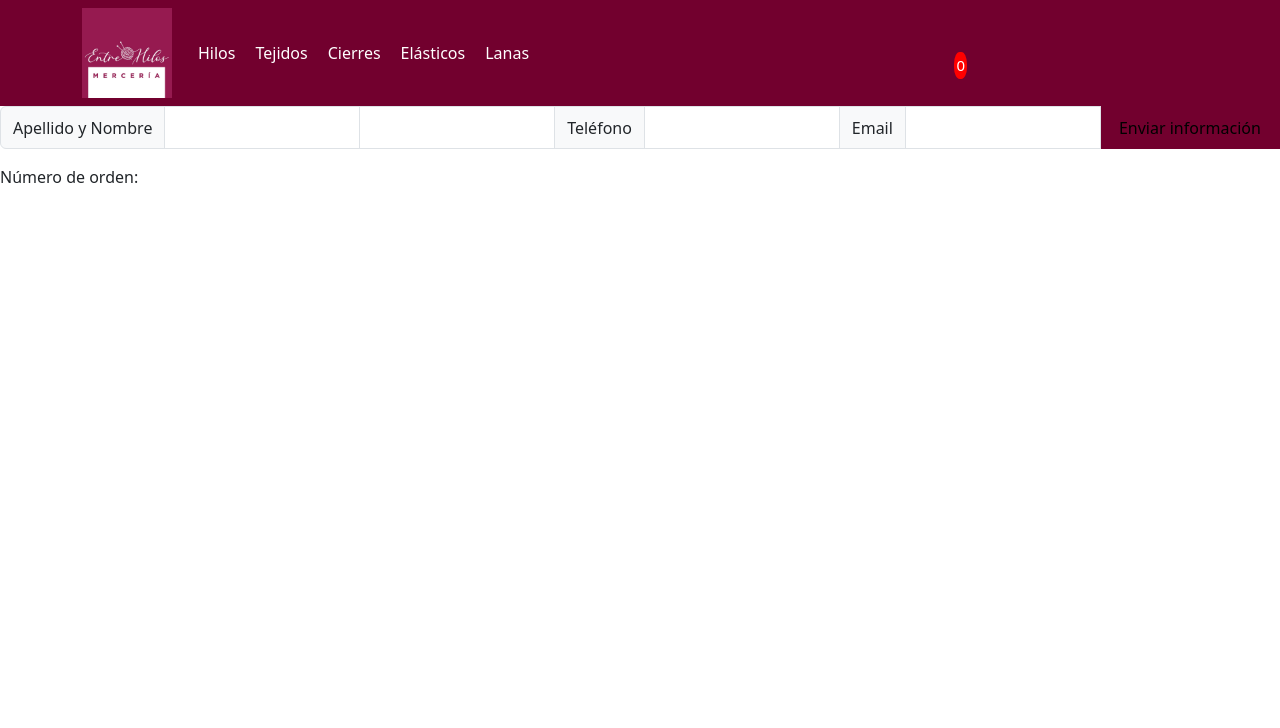
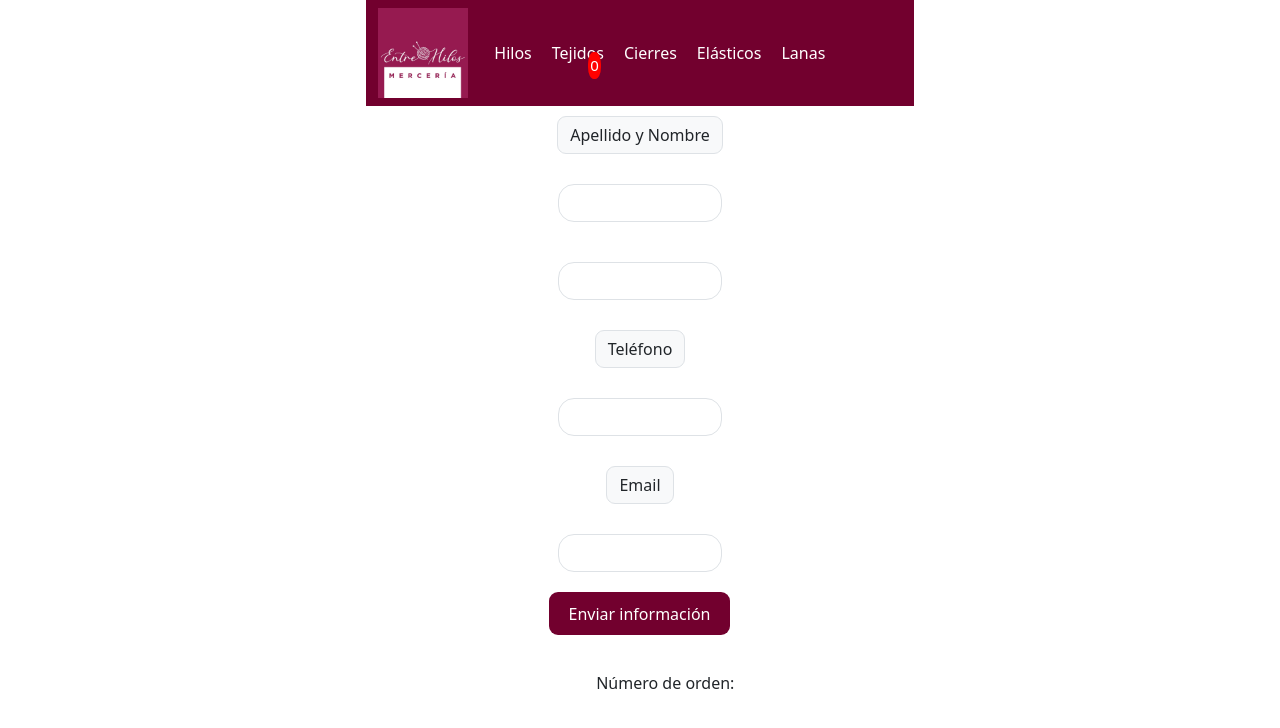
Before and after one commit to MatiasValdezFED/Proyecto-EH-ReactJS, a React (Vite) app: page /checkout in a window 1280 px wide. Shown: the top 728 px of the page. Built offline with nearby package versions, Linux system fonts and the light colour scheme; some icons are missing.

Commit message:
CSS Form

```diff
--- a/src/components/Checkout.jsx
+++ b/src/components/Checkout.jsx
@@ -86,10 +86,12 @@ const Checkout = () => {
             aria-label="Email"
             onChange={(e) => setEmail(e.target.value)}
           />
-          <button type="submit">Enviar información</button>
+          <button className="carritoFinalizar" type="submit">
+            Enviar información
+          </button>
         </InputGroup>
       </form>
-      <p>Número de orden: {orderId} </p>
+      <p className="order">Número de orden: {orderId} </p>
     </div>
   );
 };
--- a/src/index.css
+++ b/src/index.css
@@ -324,10 +324,35 @@ button{
 }
 
 .carritoFinalizar{
-  border-radius: 9px;
+  border-radius: 9px !important;
   margin-left: 10px;
   margin-bottom: 20px;
   text-decoration: none !important;
   color: white !important;
   font: bold;
 }
+
+/* Checkout */
+
+.input-group {
+  position: relative;
+  display: flex;
+  width: 100%;
+  flex-direction: column;
+  align-items: center !important
+}
+
+.input-group-text{
+  margin: 10px !important;
+  border-radius: 9px !important;
+}
+
+.form-control{
+  width: 30% !important;
+  border-radius: 1rem !important;
+  margin: 20px !important;
+}
+
+.order{
+  margin-left: 42%;
+}
```
